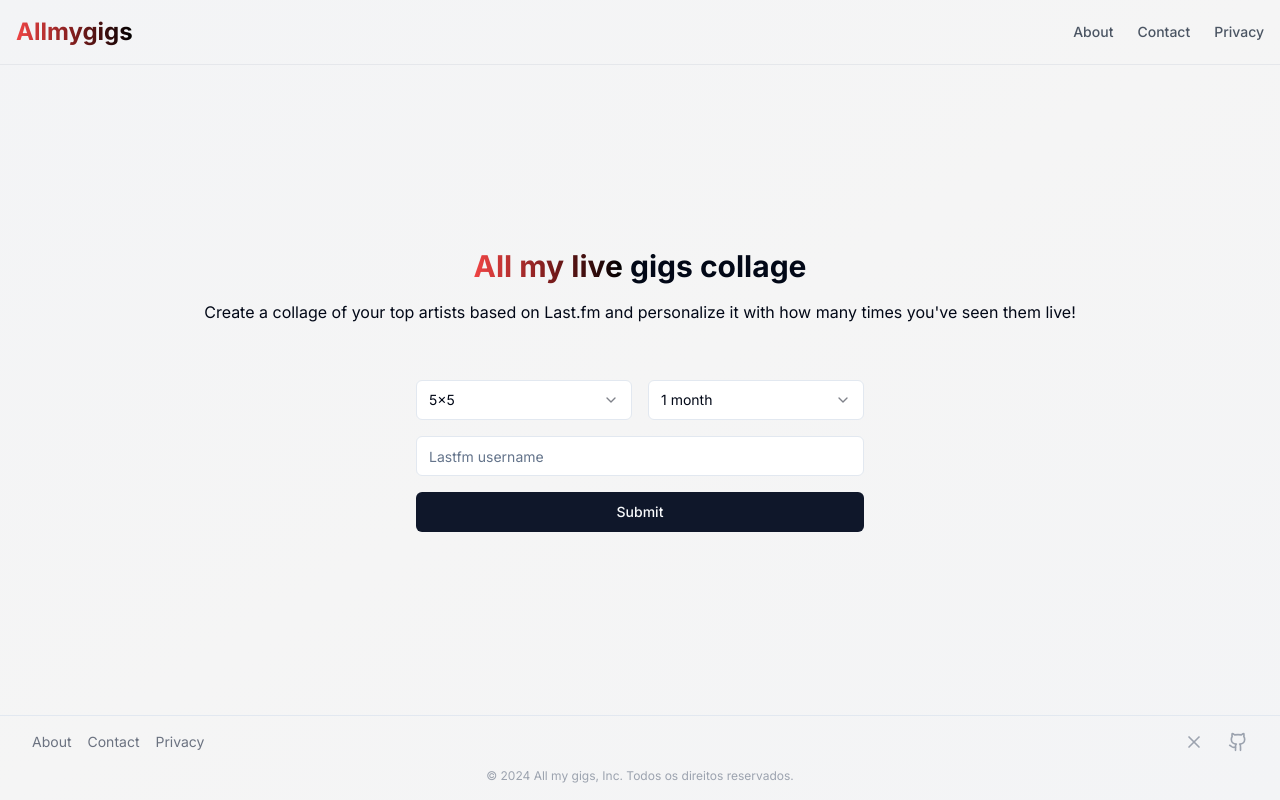
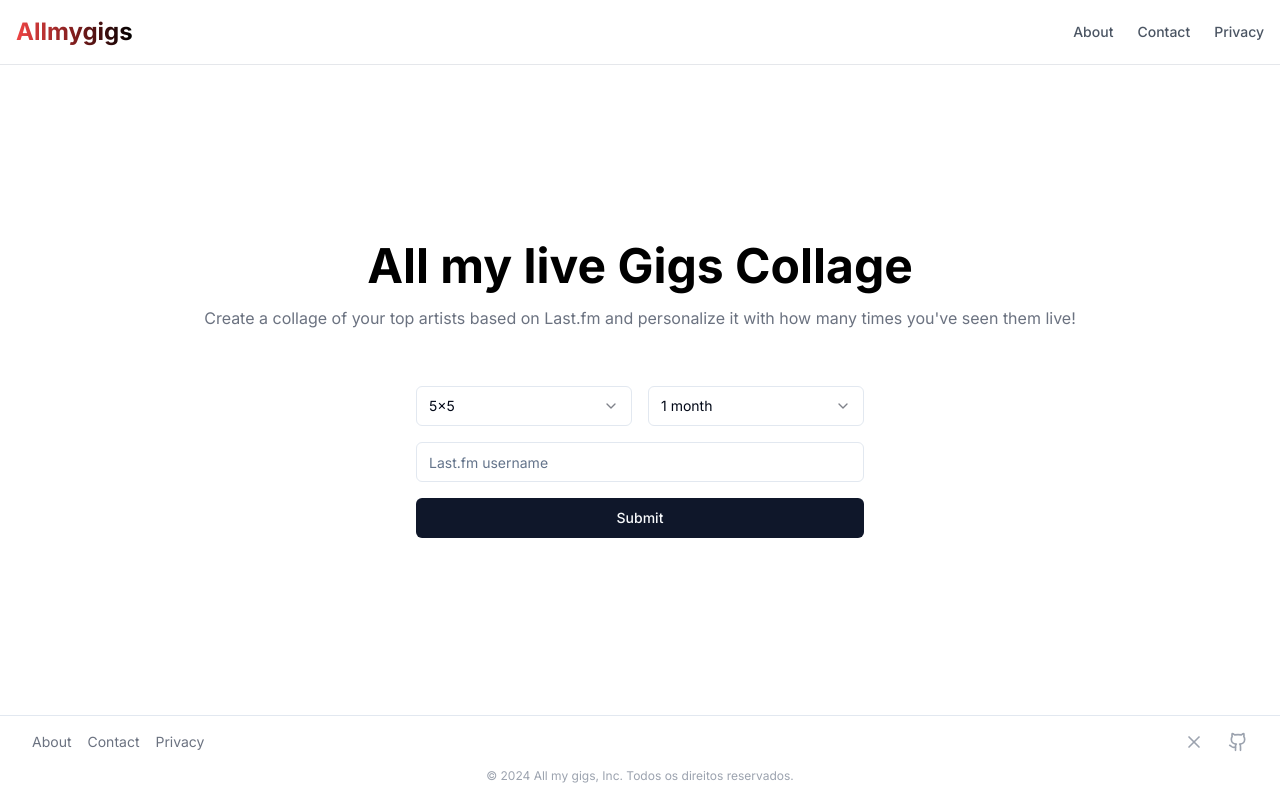
Before and after one commit to lxcvz/lastfm-concerts, a Next.js app: page / in a window 1280 px wide. Built offline with nearby package versions, Linux system fonts and the light colour scheme.

Commit message:
feat: added new features

```diff
--- a/src/app/contact/page.tsx
+++ b/src/app/contact/page.tsx
@@ -73,7 +73,7 @@ export default function ContactPage() {
   };
 
   return (
-    <div className="bg-background flex flex-col">
+    <div className="bg-white flex flex-col">
       <main className="flex-grow container mx-auto px-4 py-8 md:py-6">
         <div className="max-w-3xl mx-auto">
           <h1 className="text-4xl md:text-5xl font-bold mb-6">Contact us</h1>
--- a/src/app/layout.tsx
+++ b/src/app/layout.tsx
@@ -14,7 +14,7 @@ export const metadata: Metadata = {
   icons: {
     icon: "/favicon.ico",
     shortcut: "/favicon.ico",
-    apple: "/favicon.ico", // Opcional, para dispositivos Apple
+    apple: "/favicon.ico",
   },
 };
 
@@ -27,7 +27,7 @@ export default function RootLayout({
     <html lang="en">
       <body className={inter.className}>
         <Toaster />
-        <div className="bg-gradient-to-tl from-gray-100 via-neutral-100 to-gray-100 min-h-screen flex flex-col justify-between">
+        <div className="bg-white min-h-screen flex flex-col justify-between">
           <Header />
           {children}
           <Footer />
--- a/src/app/page.tsx
+++ b/src/app/page.tsx
@@ -22,7 +22,7 @@ import {
 import { Input } from "@/components/ui/input";
 import { useRouter } from "next/navigation";
 import { getUserInformation } from "@/api/getUserInformation";
-import { AdsBanner } from "@/components/AdsBanner";
+import { useState } from "react";
 
 const formSchema = z.object({
   grid: z.string(),
@@ -31,6 +31,7 @@ const formSchema = z.object({
 });
 
 export default function Home() {
+  const [loading, setLoading] = useState(false);
   const router = useRouter();
 
   const form = useForm<z.infer<typeof formSchema>>({
@@ -62,22 +63,22 @@ export default function Home() {
       });
     }
 
+    setLoading(true);
+
     return router.push(`/collage/${username}?grid=${grid}&period=${period}`);
   };
 
   return (
-    <main className="px-8 py-28 w-full content-center">
+    <main className="px-8 py-28 w-full content-center bg-white">
       <div className="flex w-full flex-col text-center items-center gap-14">
         <div className="flex flex-col gap-4">
-          <h1 className="text-3xl font-bold">
-            <span className="bg-gradient-to-r from-red-500 via-red-900 to-black text-transparent bg-clip-text">
-              All my live
+          <h1 className="text-5xl font-bold">
+            <span className="bg-black text-transparent bg-clip-text">
+              All my live Gigs Collage
             </span>
-
-            <span> gigs collage</span>
           </h1>
 
-          <span>
+          <span className="text-gray-500">
             Create a collage of your top artists based on Last.fm and
             personalize it with how many times you&apos;ve seen them live!
           </span>
@@ -154,7 +155,7 @@ export default function Home() {
                 return (
                   <FormItem>
                     <FormControl>
-                      <Input placeholder="Lastfm username" {...field} />
+                      <Input placeholder="Last.fm username" {...field} />
                     </FormControl>
                     {form.formState.errors.username && (
                       <FormMessage>
@@ -166,7 +167,7 @@ export default function Home() {
               }}
             />
             <Button type="submit" className="w-full">
-              Submit
+              {loading ? "Loading..." : "Submit"}
             </Button>
           </form>
         </Form>
--- a/src/components/header.tsx
+++ b/src/components/header.tsx
@@ -9,7 +9,7 @@ export function Header() {
 
   return (
     <header className="w-full border-b border-gray-200">
-      <div className="container mx-auto flex h-16 items-center justify-between px-4">
+      <div className="container max-w-7xl mx-auto flex h-16 items-center justify-between px-4">
         <Link href="/" className="flex items-center space-x-2">
           <span className="text-2xl font-bold bg-gradient-to-r from-red-500 via-red-900 to-black text-transparent bg-clip-text">
             Allmygigs
```
